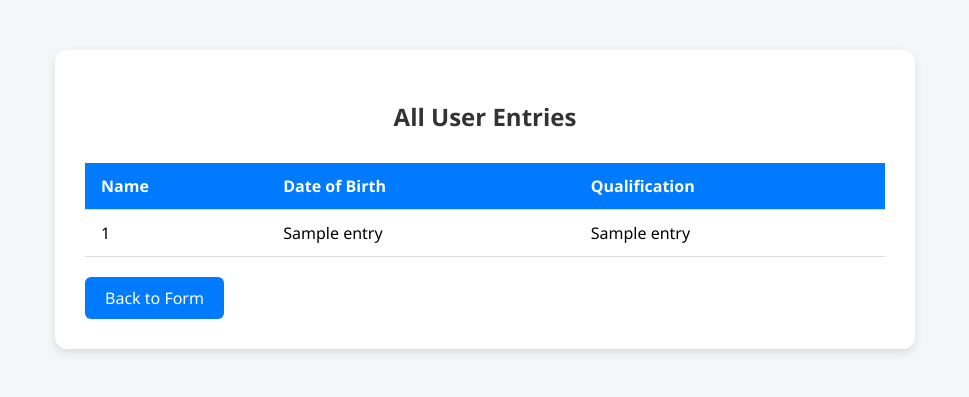
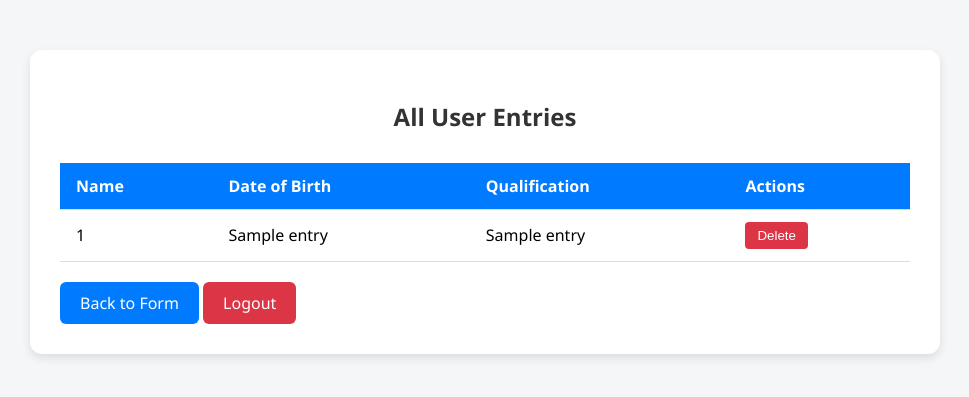
Before and after one commit to Abhinav1407/azure-chatbot, a Flask app: template templates/entries.html in a window 1280 px wide. Shown: the top 397 px of the page, without its empty margins (155-1124 px from the left). Run offline with Flask 3, Linux system fonts and the light colour scheme; the template is opened without the code that fills it: most values are stand-ins (such as "Sample title", 1, 10 or a date in 2020).

Commit message:
Added authentication and updated the entries page

```diff
--- a/app.py
+++ b/app.py
@@ -1,47 +1,24 @@
-from flask import Flask, request, render_template, send_file, Response
 import pyodbc
-import openpyxl
-from functools import wraps
+from flask import Flask, request, render_template, redirect, url_for, session
 
 app = Flask(__name__)
 
-# ?? Basic Auth Credentials
-USERNAME = 'admin'
-PASSWORD = '123'  # Change this to a strong password!
+# Secret key for session management
+app.secret_key = '123'
 
-# ?? Authentication Helpers
-def check_auth(username, password):
-    return username == USERNAME and password == PASSWORD
-
-def authenticate():
-    return Response(
-        'Could not verify your login.', 401,
-        {'WWW-Authenticate': 'Basic realm="Login Required"'})
-
-def requires_auth(f):
-    @wraps(f)
-    def decorated(*args, **kwargs):
-        auth = request.authorization
-        if not auth or not check_auth(auth.username, auth.password):
-            return authenticate()
-        return f(*args, **kwargs)
-    return decorated
-
-# ?? Azure SQL DB Connection Info
+# Azure SQL DB connection details
 server = 'chatbot-server0505.database.windows.net'
 database = 'chatbot-db'
 username = 'abhinav'
 password = 'admin@123456'
 driver = '{ODBC Driver 18 for SQL Server}'
 
-# ?? Database connection
 def get_db_connection():
     conn = pyodbc.connect(
         f'Driver={driver};Server={server};Database={database};Uid={username};Pwd={password};Encrypt=yes;TrustServerCertificate=no;Connection Timeout=30;'
     )
     return conn
 
-# ??? DB Init
 def init_db():
     conn = get_db_connection()
     cursor = conn.cursor()
@@ -51,73 +28,102 @@ def init_db():
             id INT PRIMARY KEY IDENTITY(1,1),
             name NVARCHAR(100),
             dob DATE,
-            qualification NVARCHAR(100)
+            qualification NVARCHAR(100),
+            CONSTRAINT unique_user UNIQUE (name, dob)
         )
     ''')
     conn.commit()
     cursor.close()
     conn.close()
 
-# ?? Main Chat Form
+# Route for login page
+@app.route('/login', methods=['GET', 'POST'])
+def login():
+    if request.method == 'POST':
+        username = request.form['username']
+        password = request.form['password']
+
+        # Check hardcoded username/password (can be replaced with DB validation)
+        if username == 'admin' and password == 'admin123':
+            session['logged_in'] = True
+            return redirect(url_for('show_entries'))
+        else:
+            return "Invalid credentials. Please try again."
+
+    return render_template('login.html')
+
+# Authentication check for access to entries page
+def is_logged_in():
+    return 'logged_in' in session and session['logged_in']
+
 @app.route('/', methods=['GET', 'POST'])
 def index():
     if request.method == 'POST':
         name = request.form.get('name')
-        dob = request.form.get('dob')  # Must be YYYY-MM-DD format
+        dob = request.form.get('dob')
         qualification = request.form.get('qualification')
 
         try:
             conn = get_db_connection()
             cursor = conn.cursor()
-            cursor.execute(
-                'INSERT INTO users (name, dob, qualification) VALUES (?, ?, ?)',
-                (name, dob, qualification)
-            )
+
+            # Check for duplicate
+            cursor.execute('SELECT COUNT(*) FROM users WHERE name = ? AND dob = ?', (name, dob))
+            count = cursor.fetchone()[0]
+
+            if count > 0:
+                cursor.close()
+                conn.close()
+                return f"<h2 style='color: red;'>User with this name and DOB already exists!</h2><a href='/'>Go Back</a>"
+
+            # Insert new entry
+            cursor.execute('''
+                INSERT INTO users (name, dob, qualification)
+                VALUES (?, ?, ?)
+            ''', (name, dob, qualification))
+
             conn.commit()
             cursor.close()
             conn.close()
-            return f"<h3>Thank you, {name}. Your response has been recorded.</h3><a href='/'>Back</a>"
+
+            return redirect(url_for('show_entries'))
         except Exception as e:
-            return f"<h3>Error inserting data into database: {e}</h3><a href='/'>Back</a>"
+            return f"<h2>Error inserting data: {e}</h2><a href='/'>Go Back</a>"
 
     return render_template('index.html')
 
-# ?? View All Entries (Protected)
 @app.route('/entries')
-@requires_auth
-def view_entries():
+def show_entries():
+    if not is_logged_in():
+        return redirect(url_for('login'))
+
     conn = get_db_connection()
     cursor = conn.cursor()
-    cursor.execute("SELECT name, dob, qualification FROM users")
+    cursor.execute('SELECT name, dob, qualification, id FROM users')
     entries = cursor.fetchall()
     cursor.close()
     conn.close()
     return render_template('entries.html', entries=entries)
 
-# ?? Export Entries to Excel (Protected)
-@app.route('/export')
-@requires_auth
-def export_to_excel():
-    conn = get_db_connection()
-    cursor = conn.cursor()
-    cursor.execute("SELECT name, dob, qualification FROM users")
-    data = cursor.fetchall()
-    cursor.close()
-    conn.close()
+@app.route('/delete/<int:id>', methods=['POST'])
+def delete_entry(id):
+    try:
+        conn = get_db_connection()
+        cursor = conn.cursor()
+        cursor.execute('DELETE FROM users WHERE id = ?', (id,))
+        conn.commit()
+        cursor.close()
+        conn.close()
+    except Exception as e:
+        return f"Error deleting entry: {e}"
+    return redirect(url_for('show_entries'))
 
-    wb = openpyxl.Workbook()
-    ws = wb.active
-    ws.append(['Name', 'DOB', 'Qualification'])
-    for row in data:
-        ws.append(row)
+@app.route('/logout')
+def logout():
+    session.pop('logged_in', None)  # Remove the logged_in session
+    return redirect(url_for('login'))
 
-    file_path = "user_data.xlsx"
-    wb.save(file_path)
-    return send_file(file_path, as_attachment=True)
-
-# ?? Init the DB table
 init_db()
 
-# ?? Run the app
 if __name__ == '__main__':
     app.run(host='0.0.0.0', port=5000)
--- a/templates/entries.html
+++ b/templates/entries.html
@@ -5,14 +5,14 @@
     <title>User Entries</title>
     <style>
         body {
-            font-family: 'Segoe UI', Tahoma, Geneva, Verdana, sans-serif;
+            font-family: 'Segoe UI', sans-serif;
             background-color: #f4f6f8;
             margin: 0;
             padding: 0;
         }
 
         .container {
-            max-width: 800px;
+            max-width: 850px;
             margin: 50px auto;
             background: white;
             padding: 30px;
@@ -46,6 +46,33 @@
             background-color: #f1f1f1;
         }
 
+        .delete-btn {
+            background-color: #dc3545;
+            color: white;
+            border: none;
+            padding: 6px 12px;
+            border-radius: 4px;
+            cursor: pointer;
+        }
+
+        .delete-btn:hover {
+            background-color: #c82333;
+        }
+
+        .logout-btn {
+            display: inline-block;
+            margin-top: 20px;
+            padding: 10px 20px;
+            background-color: #dc3545;
+            color: white;
+            text-decoration: none;
+            border-radius: 6px;
+        }
+
+        .logout-btn:hover {
+            background-color: #c82333;
+        }
+
         .back-btn {
             display: inline-block;
             margin-top: 20px;
@@ -70,6 +97,7 @@
                     <th>Name</th>
                     <th>Date of Birth</th>
                     <th>Qualification</th>
+                    <th>Actions</th>
                 </tr>
             </thead>
             <tbody>
@@ -78,11 +106,17 @@
                     <td>{{ entry[0] }}</td>
                     <td>{{ entry[1] }}</td>
                     <td>{{ entry[2] }}</td>
+                    <td>
+                        <form action="/delete/{{ entry[3] }}" method="POST" onsubmit="return confirm('Are you sure you want to delete this entry?');">
+                            <button type="submit" class="delete-btn">Delete</button>
+                        </form>
+                    </td>
                 </tr>
                 {% endfor %}
             </tbody>
         </table>
         <a href="/" class="back-btn">Back to Form</a>
+        <a href="/logout" class="logout-btn">Logout</a>
     </div>
 </body>
 </html>
```
Also changed, not shown: templates/login.html (added, +73 -0 lines).
